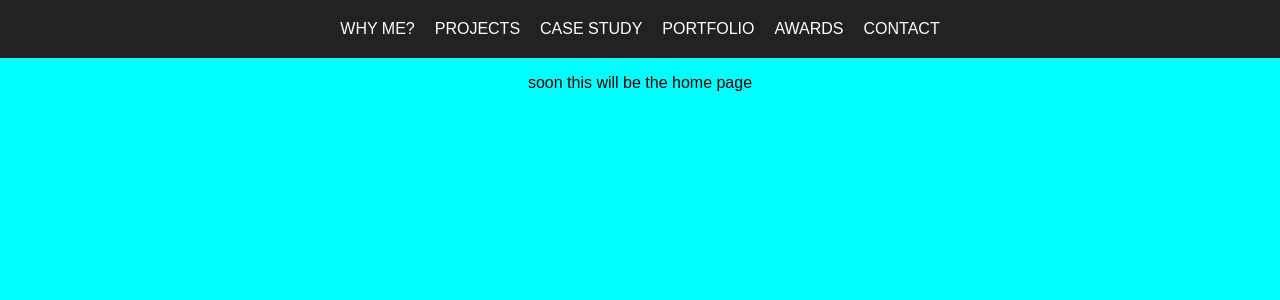
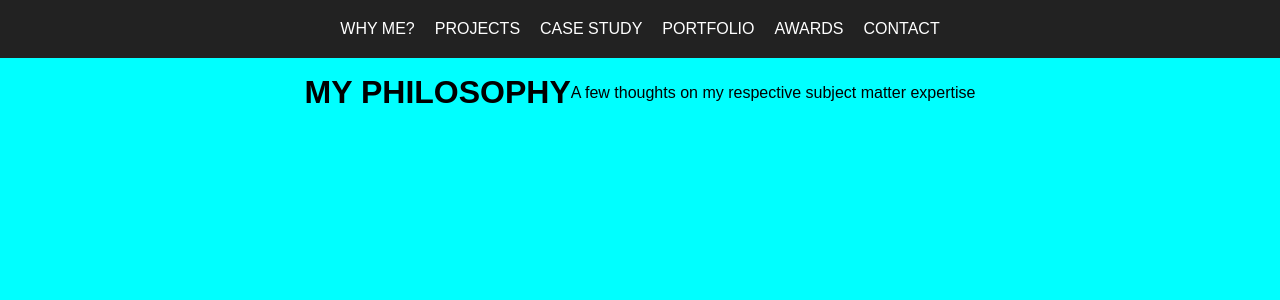
Before and after one commit to jayoharedee/assignment, a React app: page / in a window 1280 px wide. Shown: the top 300 px of the page. Built offline with nearby package versions, Linux system fonts and the light colour scheme.

Commit message:
added whyme to route

```diff
--- a/src/js/components/App.js
+++ b/src/js/components/App.js
@@ -3,13 +3,14 @@ import { BrowserRouter as Router, Route } from 'react-router-dom'
 
 import TopNav from './topnav'
 import Placeholder from './placeholder'
+import WhyMe from './whyme'
 
 const App = () => {
   return (
     <Router>
       <>
         <TopNav />
-        <Route path="/" exact component={Placeholder} />
+        <Route path="/" exact component={WhyMe} />
         <Route path="/projects" component={Placeholder} />
         <Route path="/about" component={Placeholder} />
         <Route path="/studys" component={Placeholder} />
```
